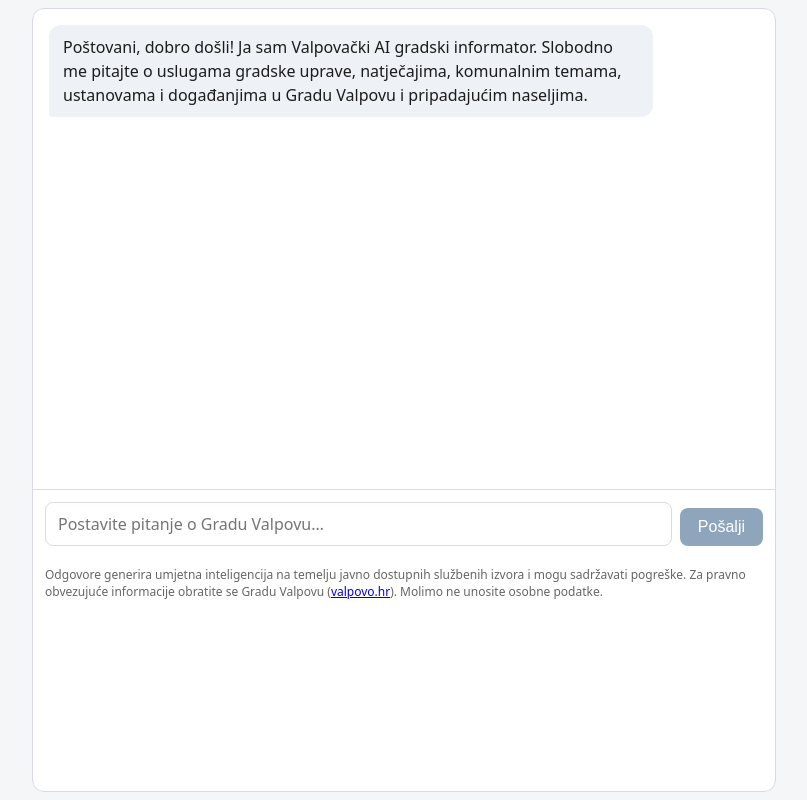
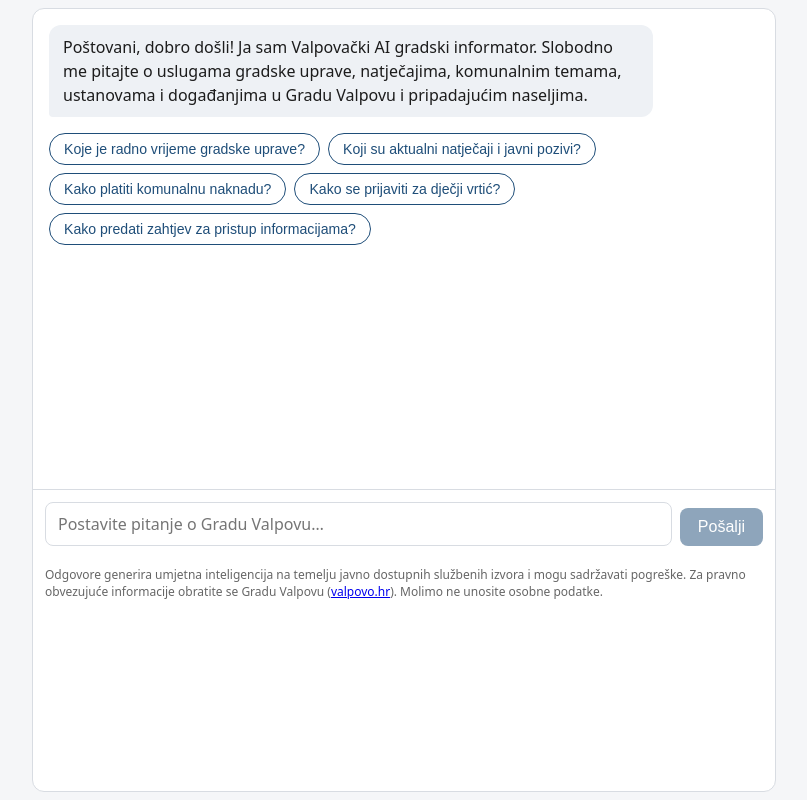
Before and after one commit to Salas-Hrastik/Valpovacki_informator, a Next.js app: page /widget in a window 1280 px wide. Shown: the whole page, without its empty margins (236-1043 px from the left). Built offline with nearby package versions, Linux system fonts and the light colour scheme.

Commit message:
UX: brzi prijedlozi pitanja, kopiranje odgovora i novi razgovor (#4)
- Chips s čestim pitanjima na početku (klik šalje izravno)
- 'Kopiraj odgovor' gumb uz potvrdu
- 'Novi razgovor' za reset razgovora

```diff
--- a/app/globals.css
+++ b/app/globals.css
@@ -54,6 +54,53 @@ body {
 .msg { display: flex; }
 .msg-user { justify-content: flex-end; }
 .msg-assistant { justify-content: flex-start; }
+
+/* Alatna traka iznad razgovora (Novi razgovor) */
+.chat-toolbar {
+  display: flex;
+  justify-content: flex-end;
+  padding: 8px 12px;
+  border-bottom: 1px solid var(--boja-rub);
+  background: #fafbfc;
+}
+.chat-reset {
+  background: transparent;
+  border: 1px solid var(--boja-rub);
+  color: var(--boja-primarna);
+  border-radius: 999px;
+  padding: 4px 12px;
+  font-size: 0.82rem;
+  cursor: pointer;
+}
+.chat-reset:hover:not(:disabled) { background: #eef1f5; }
+.chat-reset:disabled { opacity: 0.5; cursor: default; }
+
+/* Brzi prijedlozi pitanja (chips) */
+.chat-suggestions { display: flex; flex-wrap: wrap; gap: 8px; margin-top: 4px; }
+.chip {
+  background: var(--boja-bijela);
+  border: 1px solid var(--boja-primarna);
+  color: var(--boja-primarna);
+  border-radius: 999px;
+  padding: 7px 14px;
+  font-size: 0.88rem;
+  cursor: pointer;
+  text-align: left;
+  transition: background 0.15s, color 0.15s;
+}
+.chip:hover { background: var(--boja-primarna); color: #fff; }
+
+/* Gumb "Kopiraj odgovor" unutar odgovora asistenta */
+.msg-copy {
+  margin-top: 8px;
+  background: transparent;
+  border: none;
+  color: #56708a;
+  font-size: 0.78rem;
+  padding: 2px 0;
+  cursor: pointer;
+}
+.msg-copy:hover { color: var(--boja-primarna); text-decoration: underline; }
 
 .msg-bubble {
   max-width: 85%;
--- a/components/Chat.tsx
+++ b/components/Chat.tsx
@@ -25,6 +25,16 @@ const UVODNA_PORUKA =
   'Slobodno me pitajte o uslugama gradske uprave, natječajima, komunalnim temama, ' +
   'ustanovama i događanjima u Gradu Valpovu i pripadajućim naseljima.';
 
+// Brzi prijedlozi pitanja — prikazuju se na početku da građanin odmah vidi
+// što može pitati. Klik šalje pitanje izravno.
+const PRIJEDLOZI = [
+  'Koje je radno vrijeme gradske uprave?',
+  'Koji su aktualni natječaji i javni pozivi?',
+  'Kako platiti komunalnu naknadu?',
+  'Kako se prijaviti za dječji vrtić?',
+  'Kako predati zahtjev za pristup informacijama?',
+];
+
 function formatDateHr(iso: string): string {
   const d = new Date(iso);
   if (Number.isNaN(d.getTime())) return '';
@@ -37,6 +47,7 @@ export default function Chat() {
   ]);
   const [input, setInput] = useState('');
   const [busy, setBusy] = useState(false);
+  const [copiedIdx, setCopiedIdx] = useState<number | null>(null);
   const listRef = useRef<HTMLDivElement>(null);
   const taRef = useRef<HTMLTextAreaElement>(null);
 
@@ -52,11 +63,33 @@ export default function Chat() {
     if (taRef.current) taRef.current.style.height = 'auto';
   };
 
-  const send = useCallback(async () => {
-    const question = input.trim();
-    if (!question || busy) return;
+  // Reset razgovora na uvodnu poruku.
+  const newConversation = () => {
+    if (busy) return;
+    setMessages([{ role: 'assistant', content: UVODNA_PORUKA }]);
     setInput('');
     resetInputHeight();
+    setCopiedIdx(null);
+  };
+
+  // Kopiranje odgovora u međuspremnik uz kratku potvrdu.
+  const copyAnswer = async (text: string, idx: number) => {
+    try {
+      await navigator.clipboard.writeText(text);
+      setCopiedIdx(idx);
+      setTimeout(() => setCopiedIdx((c) => (c === idx ? null : c)), 1500);
+    } catch {
+      /* clipboard nedostupan (npr. nesiguran kontekst) — tiho ignoriraj */
+    }
+  };
+
+  const send = useCallback(async (preset?: string) => {
+    const question = (preset ?? input).trim();
+    if (!question || busy) return;
+    if (preset === undefined) {
+      setInput('');
+      resetInputHeight();
+    }
     setBusy(true);
 
     const history = messages.filter((m, i) => !(i === 0 && m.role === 'assistant'));
@@ -130,6 +163,13 @@ export default function Chat() {
 
   return (
     <div className="chat">
+      {messages.length > 1 && (
+        <div className="chat-toolbar">
+          <button type="button" className="chat-reset" onClick={newConversation} disabled={busy}>
+            ↺ Novi razgovor
+          </button>
+        </div>
+      )}
       <div className="chat-messages" ref={listRef}>
         {messages.map((m, i) => (
           <div key={i} className={`msg msg-${m.role}`}>
@@ -171,9 +211,29 @@ export default function Chat() {
                   </ul>
                 </div>
               )}
+              {m.role === 'assistant' && i > 0 && m.content && !(busy && i === messages.length - 1) && (
+                <button
+                  type="button"
+                  className="msg-copy"
+                  onClick={() => void copyAnswer(m.content, i)}
+                  aria-label="Kopiraj odgovor"
+                >
+                  {copiedIdx === i ? '✓ Kopirano' : '⧉ Kopiraj'}
+                </button>
+              )}
             </div>
           </div>
         ))}
+
+        {messages.length === 1 && !busy && (
+          <div className="chat-suggestions" aria-label="Prijedlozi pitanja">
+            {PRIJEDLOZI.map((q) => (
+              <button key={q} type="button" className="chip" onClick={() => void send(q)}>
+                {q}
+              </button>
+            ))}
+          </div>
+        )}
       </div>
 
       <form
```
